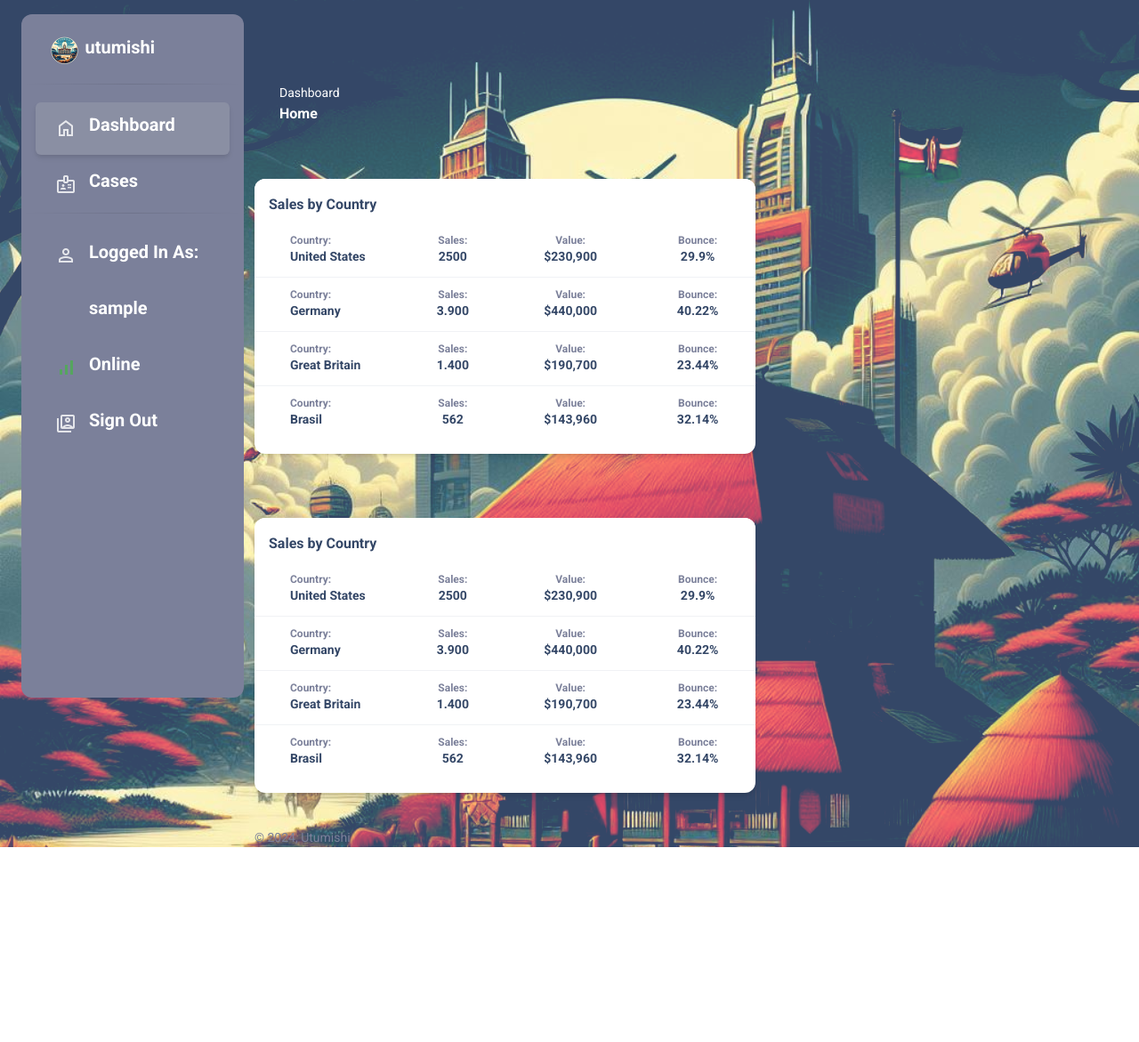
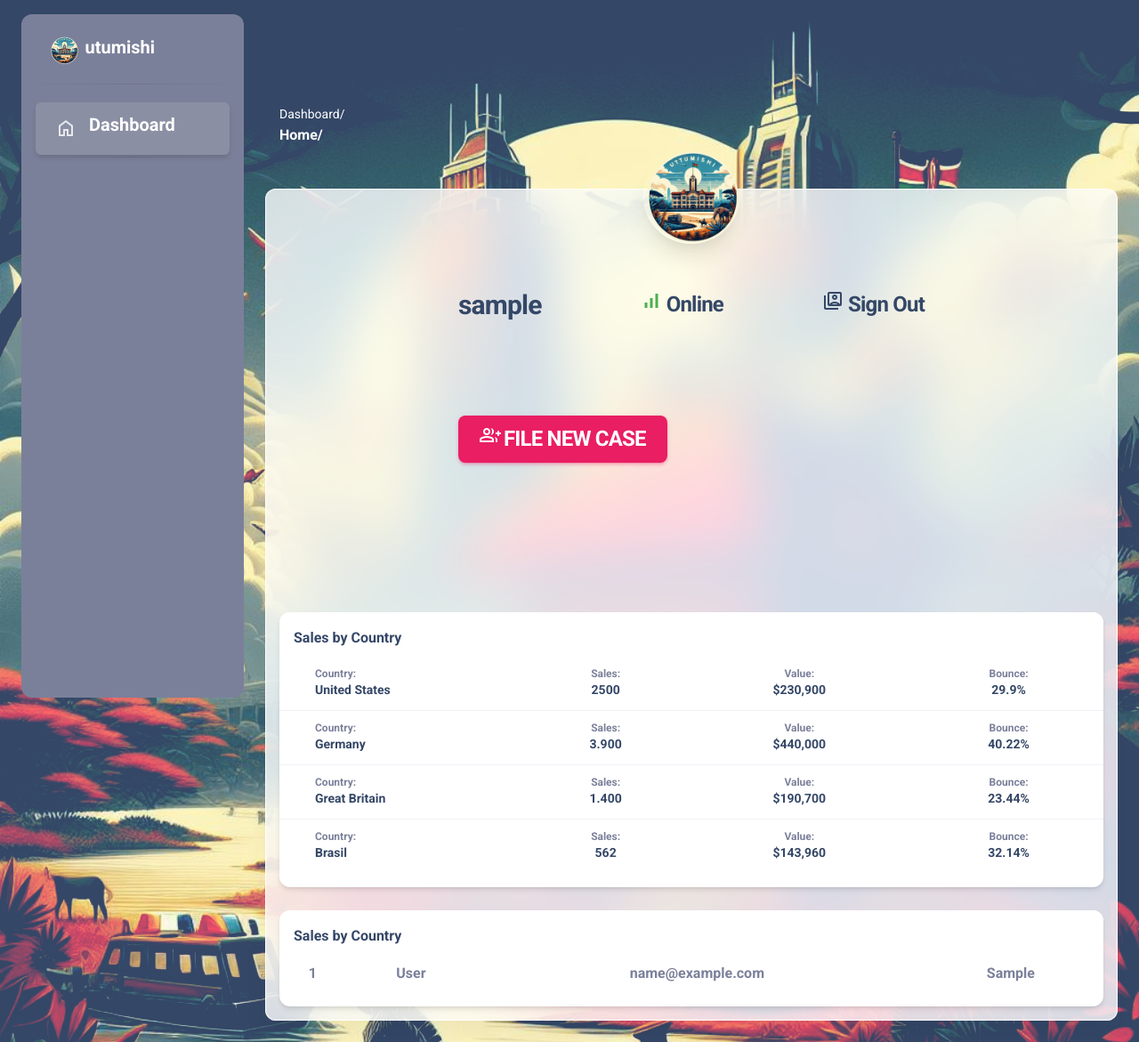
Before and after one commit to iamnotnato/Utumishi, a PHP site: page /app/home in a window 1280 px wide. Shown: the whole page at 89% size. Before the commit the page ends 952 px from the top, so only its background shows below. Run offline with PHP 8.4, Linux system fonts and the light colour scheme; the visitor is signed in with stand-in values (Sample User, id 1); tables that the repository leaves empty or names only in its code hold one stand-in row (values such as "Sample post").

Commit message:
fix : minor fixes

```diff
--- a/app/home.php
+++ b/app/home.php
@@ -71,53 +71,9 @@ else
 </a>
 </li>
 
-<li class="nav-item">
-<a class="nav-link" href="newcases">
- <div class="icon icon-shape icon-sm border-radius-md text-center me-2 d-flex align-items-start justify-content-center">
-  <i class="material-symbols-outlined ms-1" style="font-size: 24px;">badge</i>
-</div>
-  <span class="ms-1 h5 text-white">Cases</span>
-</a>
-</li>
 
 <hr class="horizontal dark mt-0">
 
-<li class="nav-item">
-<a class="nav-link" href="#">
- <div class="icon icon-shape icon-sm border-radius-md text-center me-2 d-flex align-items-start justify-content-center">
-  <i class="material-symbols-outlined ms-1" style="font-size: 24px;">person</i>
-</div>
-  <span class="ms-1 h5 text-white">Logged In As:</span>
-</a>
-</li>
-
-
-<li class="nav-item">
-<a class="nav-link" href="#">
- <div class="icon icon-shape icon-sm border-radius-md text-center me-2 d-flex align-items-start justify-content-center">
-</div>
-  <span class="ms-1 h5 text-white"><?=$_SESSION['sess_user'];?></span>
-</a>
-</li>
-
-<li class="nav-item">
-<a class="nav-link" href="#">
- <div class="icon icon-shape icon-sm border-radius-md text-center me-2 d-flex align-items-start justify-content-center">
-  <i class="material-symbols-outlined ms-1 text-success" style="font-size: 24px;">signal_cellular_alt</i>
-</div>
-  <span class="ms-1 h5 text-white">Online</span>
-</a>
-</li>
-
-
-<li class="nav-item">
-<a class="nav-link" href="logout">
- <div class="icon icon-shape icon-sm border-radius-md text-center me-2 d-flex align-items-start justify-content-center">
-  <i class="material-symbols-outlined ms-1" style="font-size: 24px;">switch_account</i>
-</div>
-  <span class="ms-1 h5 text-white">Sign Out</span>
-</a>
-</li>
 
 </ul>
 </div>
@@ -131,9 +87,9 @@ else
       <div class="container-fluid py-1 px-3">
         <nav aria-label="breadcrumb">
           <ol class="breadcrumb bg-transparent mb-0 pb-0 pt-1 px-0 me-sm-6 me-5">
-            <li class="breadcrumb-item text-sm text-white active" aria-current="page">Dashboard</li>
+            <li class="breadcrumb-item text-sm text-white active" aria-current="page">Dashboard/</li>
           </ol>
-          <h6 class="font-weight-bolder text-white mb-0">Home</h6>
+          <h6 class="font-weight-bolder text-white mb-0">Home/</h6>
         </nav>
         <div class="collapse navbar-collapse mt-sm-0 mt-2 me-md-0 me-sm-4" id="navbar">
           <div class="ms-md-auto pe-md-3 d-flex align-items-center">
@@ -148,8 +104,62 @@ else
     <!-- End Navbar -->
 
       <div class="container-fluid py-4">
-      <div class="row mt-4">
-        <div class="col-lg-7 mb-lg-0 mb-4">
+        <br>
+        <br>
+      </div>
+
+      <div class="card card-body blur shadow-blur mx-3 mx-md-4 mt-n6 mb-4">
+    <!-- START Testimonials w/ user image & text & info -->
+    <section class="py-sm-7 py-5 position-relative">
+      <div class="container">
+        <div class="row">
+          <div class="col-12 mx-auto">
+            <div class="mt-n8 mt-md-n9 text-center">
+              <img class="avatar avatar-xxl shadow-xl position-relative z-index-2" src="images/logo.png" alt="" loading="lazy">
+            </div>
+            <div class="row py-5">
+              <div class="col-lg-7 col-md-7 z-index-2 position-relative px-md-2 px-sm-5 mx-auto">
+                <div class="d-flex justify-content-between align-items-center mb-2">
+                  <h3 class="mb-0"><?=$_SESSION['sess_user'];?></h3>
+                  <div class="d-block">
+
+                  <h4 class="mb-0"> <i class="material-symbols-outlined ms-1 text-success" style="font-size: 24px;">signal_cellular_alt</i> Online</h4>
+                </div>
+
+                <div class="d-block">
+
+                 <a href="logout" class="mb-0 h4"> <i class="material-symbols-outlined ms-1" style="font-size: 24px;">switch_account</i> Sign Out</a>
+               </div>
+
+                </div>
+
+              </div>
+            </div>
+
+            <div class="row py-5">
+              <div class="col-lg-7 col-md-7 z-index-2 position-relative px-md-2 px-sm-5 mx-auto">
+                <div class="d-flex justify-content-between align-items-center mb-2">
+                  <div class="d-block">
+
+
+                  <button class="btn btn-icon btn-3 btn-primary" type="button">
+	<span class="btn-inner--icon"><i class="material-symbols-outlined" style="font-size: 24px;">group_add</i></span>
+  <span class="btn-inner--text h4 text-white">  File New Case</span>
+</button>
+                </div>
+
+                  </div>
+
+              </div>
+            </div>
+
+          </div>
+        </div>
+      </div>
+    </section>
+    <!-- END Testimonials w/ user image & text & info -->
+    <!-- START Blogs w/ 4 cards w/ image & text & link -->
+         <div class="col-lg-12 mb-lg-0 mb-4">
           <div class="card ">
             <div class="card-header pb-0 p-3">
               <div class="d-flex justify-content-between">
@@ -163,7 +173,7 @@ else
                     <td class="w-30">
                       <div class="d-flex px-2 py-1 align-items-center">
                         <div>
-                          <images src="images/icons/flags/US.png" alt="Country flag">
+                          <images src="../images/icons/flags/US.png" alt="Country flag">
                         </div>
                         <div class="ms-4">
                           <p class="text-xs font-weight-bold mb-0">Country:</p>
@@ -194,7 +204,7 @@ else
                     <td class="w-30">
                       <div class="d-flex px-2 py-1 align-items-center">
                         <div>
-                          <images src="images/icons/flags/DE.png" alt="Country flag">
+                          <images src="../images/icons/flags/DE.png" alt="Country flag">
                         </div>
                         <div class="ms-4">
                           <p class="text-xs font-weight-bold mb-0">Country:</p>
@@ -225,7 +235,7 @@ else
                     <td class="w-30">
                       <div class="d-flex px-2 py-1 align-items-center">
                         <div>
-                          <images src="images/icons/flags/GB.png" alt="Country flag">
+                          <images src="../images/icons/flags/GB.png" alt="Country flag">
                         </div>
                         <div class="ms-4">
                           <p class="text-xs font-weight-bold mb-0">Country:</p>
@@ -256,7 +266,7 @@ else
                     <td class="w-30">
                       <div class="d-flex px-2 py-1 align-items-center">
                         <div>
-                          <images src="images/icons/flags/BR.png" alt="Country flag">
+                          <images src="../images/icons/flags/BR.png" alt="Country flag">
                         </div>
                         <div class="ms-4">
                           <p class="text-xs font-weight-bold mb-0">Country:</p>
@@ -289,13 +299,10 @@ else
           </div>
         </div>
 
-      </div>
-      </div>
+        <br>
 
-
-      <div class="container-fluid py-4">
-      <div class="row mt-4">
-        <div class="col-lg-7 mb-lg-0 mb-4">
+        <!-- START Blogs w/ 4 cards w/ image & text & link -->
+        <div class="col-lg-12 mb-lg-0 mb-4">
           <div class="card ">
             <div class="card-header pb-0 p-3">
               <div class="d-flex justify-content-between">
@@ -304,161 +311,56 @@ else
             </div>
             <div class="table-responsive">
               <table class="table align-items-center ">
-                <tbody>
+              <div class="d-flex flex-column justify-content-center">
+                        <?php
+                    $query = "SELECT * FROM feedback ORDER BY id ASC";
+                    $result = mysqli_query($connect, $query);
+                    if(mysqli_num_rows($result) > 0)
+                    {
+                      while ($row = mysqli_fetch_array($result)) {
+                        ?>
+
                       <tr>
-                    <td class="w-30">
-                      <div class="d-flex px-2 py-1 align-items-center">
-                        <div>
-                          <images src="images/icons/flags/US.png" alt="Country flag">
-                        </div>
-                        <div class="ms-4">
-                          <p class="text-xs font-weight-bold mb-0">Country:</p>
-                          <h6 class="text-sm mb-0">United States</h6>
-                        </div>
-                      </div>
-                    </td>
-                    <td>
-                      <div class="text-center">
-                        <p class="text-xs font-weight-bold mb-0">Sales:</p>
-                        <h6 class="text-sm mb-0">2500</h6>
-                      </div>
-                    </td>
-                    <td>
-                      <div class="text-center">
-                        <p class="text-xs font-weight-bold mb-0">Value:</p>
-                        <h6 class="text-sm mb-0">$230,900</h6>
-                      </div>
-                    </td>
-                    <td class="align-middle text-sm">
-                      <div class="col text-center">
-                        <p class="text-xs font-weight-bold mb-0">Bounce:</p>
-                        <h6 class="text-sm mb-0">29.9%</h6>
-                      </div>
-                    </td>
+                        <td class="font-weight-bold mb-0 align-middle text-center"><?php echo $row["id"]; ?></td>
+                        <td class="font-weight-bold mb-0 align-middle text-center"><?php echo $row["fullname"]; ?></td>
+                        <td class="font-weight-bold mb-0 align-middle text-center"><?php echo $row["email"]; ?></td>
+                        <td class="font-weight-bold mb-0 align-middle text-center"><?php echo $row["sentsms"]; ?> </td>
+
                       </tr>
-                  <tr>
-                    <td class="w-30">
-                      <div class="d-flex px-2 py-1 align-items-center">
-                        <div>
-                          <images src="images/icons/flags/DE.png" alt="Country flag">
-                        </div>
-                        <div class="ms-4">
-                          <p class="text-xs font-weight-bold mb-0">Country:</p>
-                          <h6 class="text-sm mb-0">Germany</h6>
-                        </div>
-                      </div>
-                    </td>
-                    <td>
-                      <div class="text-center">
-                        <p class="text-xs font-weight-bold mb-0">Sales:</p>
-                        <h6 class="text-sm mb-0">3.900</h6>
-                      </div>
-                    </td>
-                    <td>
-                      <div class="text-center">
-                        <p class="text-xs font-weight-bold mb-0">Value:</p>
-                        <h6 class="text-sm mb-0">$440,000</h6>
-                      </div>
-                    </td>
-                    <td class="align-middle text-sm">
-                      <div class="col text-center">
-                        <p class="text-xs font-weight-bold mb-0">Bounce:</p>
-                        <h6 class="text-sm mb-0">40.22%</h6>
-                      </div>
-                    </td>
-                  </tr>
-                  <tr>
-                    <td class="w-30">
-                      <div class="d-flex px-2 py-1 align-items-center">
-                        <div>
-                          <images src="images/icons/flags/GB.png" alt="Country flag">
-                        </div>
-                        <div class="ms-4">
-                          <p class="text-xs font-weight-bold mb-0">Country:</p>
-                          <h6 class="text-sm mb-0">Great Britain</h6>
-                        </div>
-                      </div>
-                    </td>
-                    <td>
-                      <div class="text-center">
-                        <p class="text-xs font-weight-bold mb-0">Sales:</p>
-                        <h6 class="text-sm mb-0">1.400</h6>
-                      </div>
-                    </td>
-                    <td>
-                      <div class="text-center">
-                        <p class="text-xs font-weight-bold mb-0">Value:</p>
-                        <h6 class="text-sm mb-0">$190,700</h6>
-                      </div>
-                    </td>
-                    <td class="align-middle text-sm">
-                      <div class="col text-center">
-                        <p class="text-xs font-weight-bold mb-0">Bounce:</p>
-                        <h6 class="text-sm mb-0">23.44%</h6>
-                      </div>
-                    </td>
-                  </tr>
-                  <tr>
-                    <td class="w-30">
-                      <div class="d-flex px-2 py-1 align-items-center">
-                        <div>
-                          <images src="images/icons/flags/BR.png" alt="Country flag">
-                        </div>
-                        <div class="ms-4">
-                          <p class="text-xs font-weight-bold mb-0">Country:</p>
-                          <h6 class="text-sm mb-0">Brasil</h6>
-                        </div>
-                      </div>
-                    </td>
-                    <td>
-                      <div class="text-center">
-                        <p class="text-xs font-weight-bold mb-0">Sales:</p>
-                        <h6 class="text-sm mb-0">562</h6>
-                      </div>
-                    </td>
-                    <td>
-                      <div class="text-center">
-                        <p class="text-xs font-weight-bold mb-0">Value:</p>
-                        <h6 class="text-sm mb-0">$143,960</h6>
-                      </div>
-                    </td>
-                    <td class="align-middle text-sm">
-                      <div class="col text-center">
-                        <p class="text-xs font-weight-bold mb-0">Bounce:</p>
-                        <h6 class="text-sm mb-0">32.14%</h6>
-                      </div>
-                    </td>
+
+                      <?php
+                    }
+}
+                      ?>
                     </tr>
                   </tbody>
                 </table>
               </div>
+              </table>
             </div>
           </div>
-
         </div>
-      </div>
-
-      <footer class="footer pt-3  ">
-        <div class="container-fluid">
-          <div class="row align-items-center justify-content-lg-between">
-            <div class="col-lg-6 mb-lg-0 mb-4">
-              <div class="copyright text-center text-sm text-muted text-lg-start">
-                © <script>
-                  document.write(new Date().getFullYear())
-                </script>, Utumishi
-
-              </div>
-            </div>
-
-          </div>
-        </div>
-      </footer>
+    <!-- END Blogs w/ 4 cards w/ image & text & link -->
+    <!-- END Blogs w/ 4 cards w/ image & text & link -->
   </div>
 
 
 
+  </main>
 
-  </main>
+
+  <div class="col-12">
+          <div class="text-center">
+            <p class="text-white my-4 text-sm font-weight-normal">
+              All rights reserved. Copyright © <script>
+                document.write(new Date().getFullYear())
+              </script> Utumishi
+            </p>
+          </div>
+        </div>
+      </div>
+    </div>
+  </footer>
 
   <!--   Core JS Files   -->
   <script src="js/core/popper.min.js" type="text/javascript"></script>
```
Also changed, not shown: app/login.php (+14 -0 lines), home.php (+41 -8 lines). Lines whose indentation alone changed are shown as unchanged.
